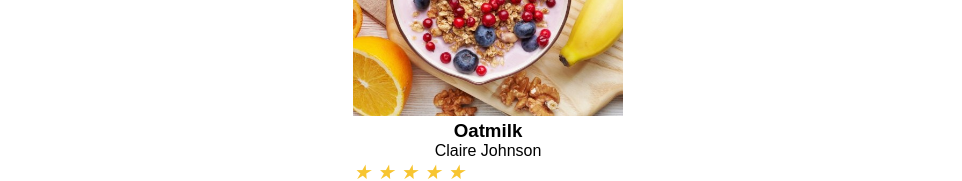
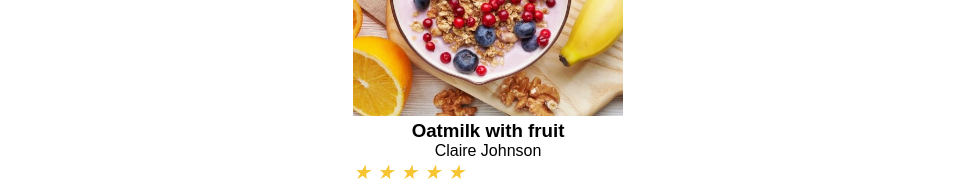
Before and after one commit to gwentnandasyah/Foodyar_Tugas1, a plain HTML site: page index.html in a window 1280 px wide. Shown: the part 1240-1421 px from the top of the page, without its empty margins (152-1114 px from the left). Drawn offline with Linux system fonts and the light colour scheme.

Commit message:
third commit

```diff
--- a/index.html
+++ b/index.html
@@ -103,7 +103,7 @@
                     <img src="./assets/images/img 3.jpg" width="270px" alt="">
                 </div>
                 <div class="judul">
-                    <h3 class="p">Oatmilk</h3>
+                    <h3 class="p">Oatmilk with fruit</h3>
                 </div>
                 <div class="dsc">
                     <p class="dsc_box">Claire Johnson</p>
```
